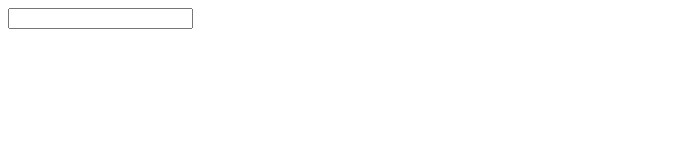
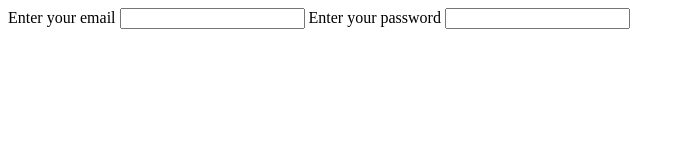
Before and after one commit to SubrotoKumar7/learn, a plain HTML site: page form.html in a window 1280 px wide. Shown: the whole page, without its empty margins (0-685 px from the left). Drawn offline with Linux system fonts and the light colour scheme.

Commit message:
modify form file

```diff
--- a/form.html
+++ b/form.html
@@ -7,7 +7,10 @@
 </head>
 <body>
     <form action="#">
+        <label for="email">Enter your email</label>
         <input type="email" name="email" id="email">
+        <label for="pass">Enter your password</label>
+        <input type="password" name="pass" id="pass">
     </form>
 </body>
 </html>
```
